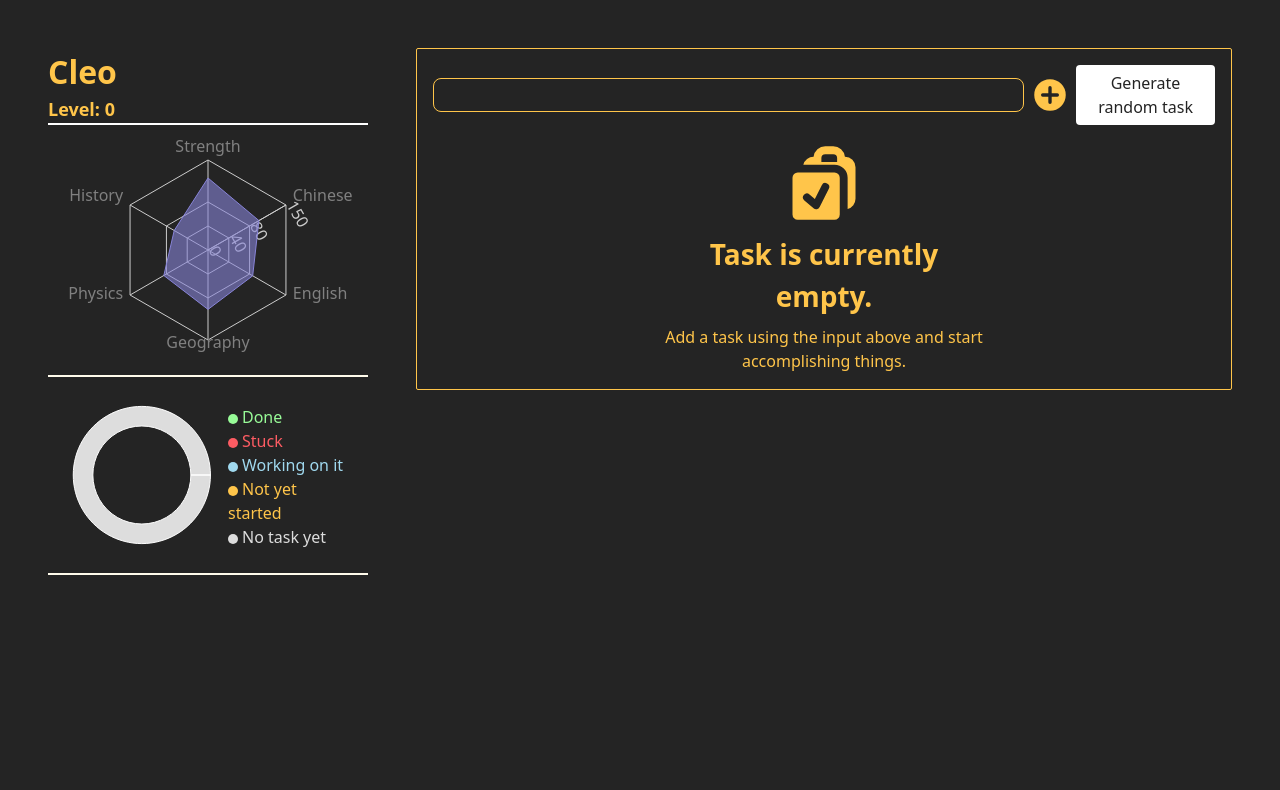
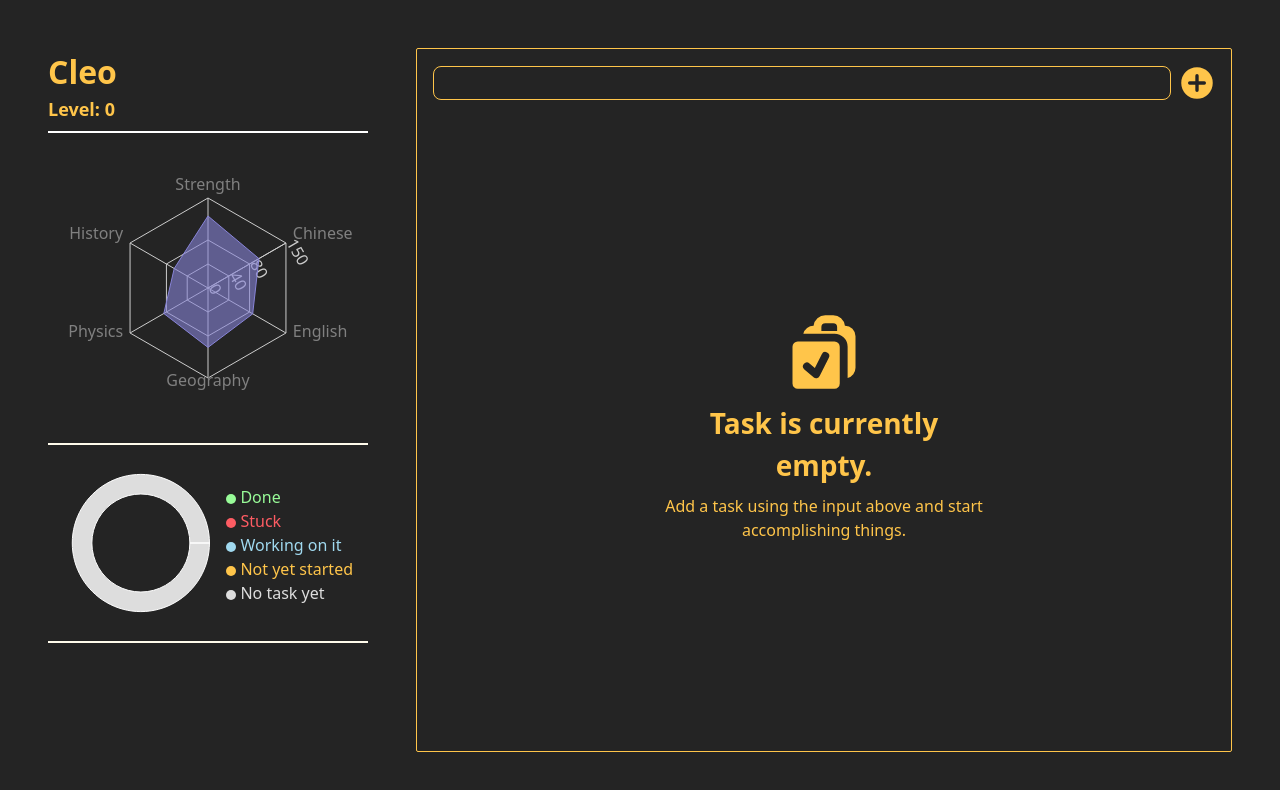
Before and after one commit to HereonCloud/to-do, a React (Vite) app: page / in a window 1280 px wide. Shown: the top 790 px of the page. Built offline with nearby package versions, Linux system fonts and the light colour scheme.

Commit message:
Fix table and styling

```diff
--- a/src/App.css
+++ b/src/App.css
@@ -1,6 +1,6 @@
 #root {
   box-sizing: border-box;
-  height: 100%;
+  height: 100vh;
   display: flex;
   gap: 48px;
   padding: 48px 48px;
--- a/src/components/PlayerStats.tsx
+++ b/src/components/PlayerStats.tsx
@@ -4,19 +4,20 @@ import {
   PolarRadiusAxis,
   Radar,
   RadarChart,
+  ResponsiveContainer,
 } from 'recharts';
 
 const PlayerStats = () => {
   return (
     <>
-      <div className='w-[100%] max-w-[320px] border-b-2 border-(--color-white)'>
+      <div className='w-[100%] max-w-[320px] border-b-2 border-(--color-white) '>
         <h1 className='text-[32px] font-bold'>Cleo</h1>
-        <h2 className='text-[18px] font-semibold'>Level: 0</h2>
+        <h2 className='text-[18px] font-semibold mb-[8px]'>Level: 0</h2>
       </div>
+
+      <ResponsiveContainer width={'100%'} height={'100%'}>
         <RadarChart
           outerRadius={90}
-        width={730}
-        height={250}
           data={[
             {
               subject: 'Strength',
@@ -67,6 +68,7 @@ const PlayerStats = () => {
             fillOpacity={0.6}
           />
         </RadarChart>
+      </ResponsiveContainer>
     </>
   );
 };
--- a/src/components/StatusChart.tsx
+++ b/src/components/StatusChart.tsx
@@ -1,5 +1,5 @@
 import { useCallback, useEffect, useState } from 'react';
-import { Legend, Pie, PieChart, Tooltip } from 'recharts';
+import { Legend, Pie, PieChart, ResponsiveContainer, Tooltip } from 'recharts';
 import { STATUS, ToDoListT } from '../utils/constants';
 
 const StatusChart = () => {
@@ -56,6 +56,8 @@ const StatusChart = () => {
 
   return (
     <>
+      <ResponsiveContainer width={'100%'} height={'100%'}>
+        <div className='w-[100%] flex justify-center'>
           <PieChart
             width={320}
             height={200}
@@ -72,7 +74,6 @@ const StatusChart = () => {
             />
             <Legend
               iconSize={10}
-          width={135}
               layout='vertical'
               verticalAlign='middle'
               align='right'
@@ -88,6 +89,8 @@ const StatusChart = () => {
               }}
             />
           </PieChart>
+        </div>
+      </ResponsiveContainer>
     </>
   );
 };
--- a/src/components/ToDoInput.tsx
+++ b/src/components/ToDoInput.tsx
@@ -27,9 +27,6 @@ const ToDoInput = (p: ToDoInputProps) => {
       <button type='submit'>
         <PlusCircleIcon height={36} width={36} color='var(--color-yellow)' />
       </button>
-      <button className='text-(--color-black) bg-(--color-white) p-1.5 rounded-sm font-medium w-max'>
-        Generate random task
-      </button>
     </form>
   );
 };
--- a/src/components/ToDoListTable.tsx
+++ b/src/components/ToDoListTable.tsx
@@ -29,7 +29,7 @@ const ToDoListTable = (p: ToDoListTableProps) => {
           <EmptyContent />
         </div>
       ) : (
-        <div className='overflow-y-auto overflow-x-hidden wrap-break-word whitespace-nowrap w-[100%] scroll-smooth'>
+        <div className='overflow-y-auto overflow-x-hidden wrap-break-word whitespace-nowrap w-[100%] scroll-smooth '>
           <table className='w-[100%] h-[100%] border-(--color-yellow) border-1 rounded-md'>
             <thead>
               <tr>
@@ -40,7 +40,7 @@ const ToDoListTable = (p: ToDoListTableProps) => {
                 <td></td>
               </tr>
             </thead>
-            <tbody className='align-top'>
+            <tbody className='align-top h-[100%]'>
               {p.data.map((d, k) => {
                 return (
                   <tr key={k} className='border-(--color-yellow) border-1'>
--- a/src/feature/ToDoList.tsx
+++ b/src/feature/ToDoList.tsx
@@ -34,7 +34,7 @@ const ToDoList = () => {
     setToDoList(newToDoList);
   };
   return (
-    <div className='flex flex-col grow items-center p-[16px] gap-4 border-1 border-(--color-yellow) h-[90%] rounded-xs max-w-[100%] w-[100%]'>
+    <div className='flex flex-col grow items-center p-[16px] gap-4 border-1 border-(--color-yellow) rounded-xs max-w-[100%] w-[100%]'>
       <ToDoInput addToDo={(i) => addToDo(i)} />
       <ToDoListTable
         data={toDoList}
```
Lines whose indentation alone changed are shown as unchanged.
